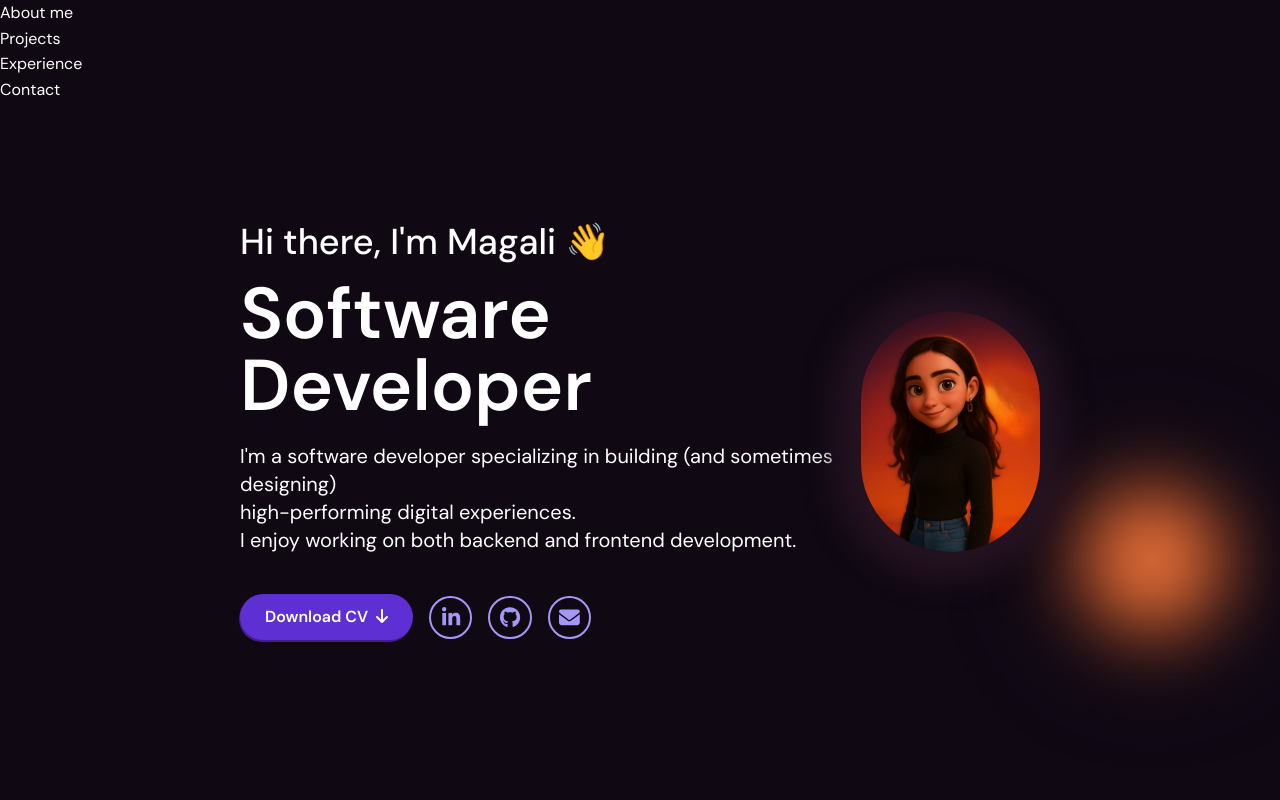
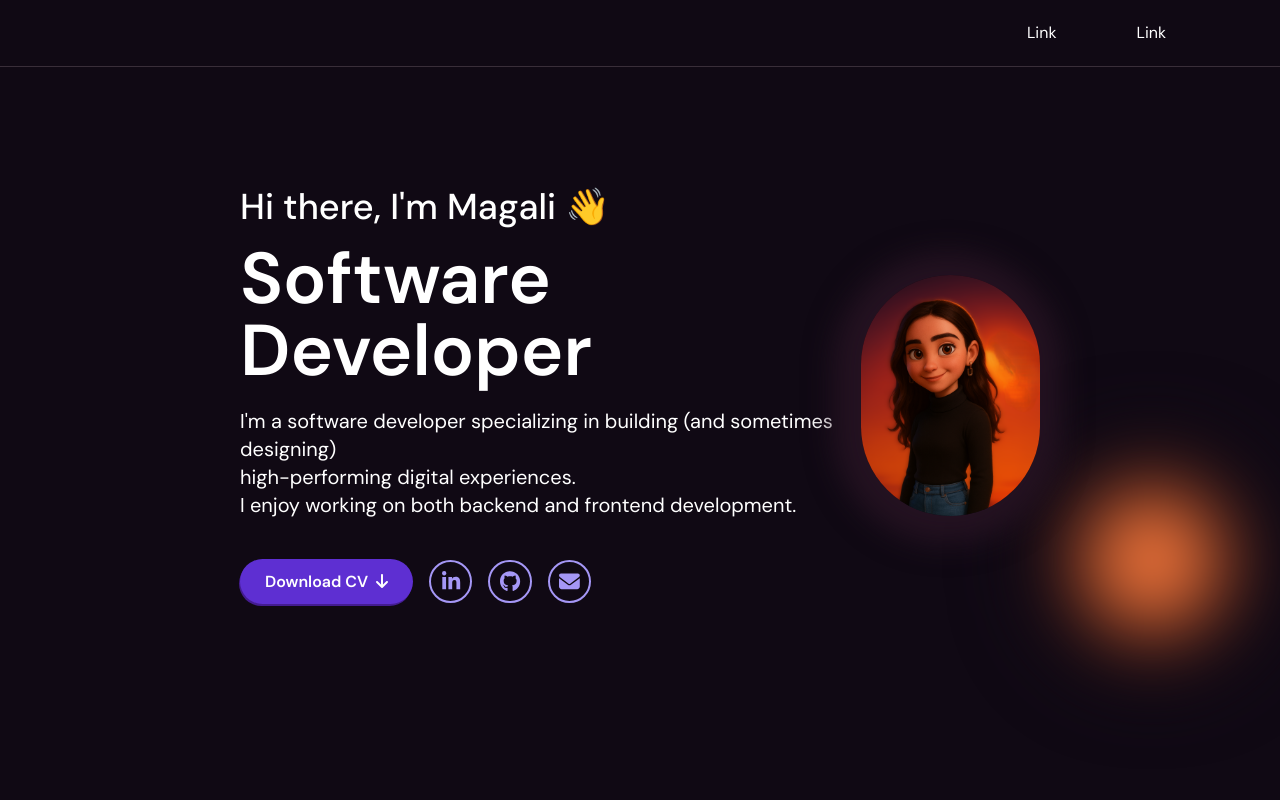
Before and after one commit to magalimou/magalimou.github.io, a React (Vite) app: page / in a window 1280 px wide. Shown: the top 800 px of the page. Built offline with nearby package versions, Linux system fonts and the light colour scheme.

Commit message:
change: improve header html

```diff
--- a/src/components/layout/Header.jsx
+++ b/src/components/layout/Header.jsx
@@ -3,16 +3,29 @@ import React from "react";
 
 const Header = () => {
     return (
-        <header className="header">
-            <nav>
-                <ul>
-                    <li><a href="">About me</a></li>
-                    <li><a href="">Projects</a></li>
-                    <li><a href="">Experience</a></li>
-                    <li><a href="">Contact</a></li>
-                </ul>
-            </nav>
-        </header>
+        <header className="flex justify-between items-center px-[50px] py-[20px] w-full top-0 left-0 bg-[var(--background-color-dark)] border-b border-[#392E39]">
+        <nav className="w-full">
+          <ul className="flex justify-end items-center list-none">
+            <li className="mr-12">
+              <a
+                href="#"
+                className="text-[var(--text-color-dark)] text-base px-4 py-1.5 rounded-[10px] hover:bg-[#2f1b3a] transition"
+              >
+                Link
+              </a>
+            </li>
+            <li className="mr-12">
+              <a
+                href="#"
+                className="text-[var(--text-color-dark)] text-base px-4 py-1.5 rounded-[10px] hover:bg-[#2f1b3a] transition"
+              >
+                Link
+              </a>
+            </li>
+          </ul>
+        </nav>
+      </header>
+
     );
 }
 
```
